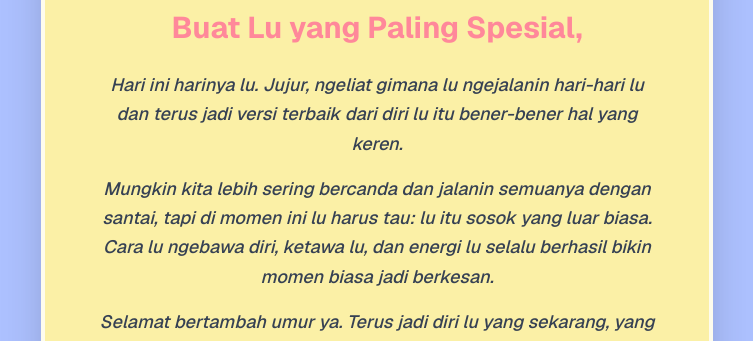
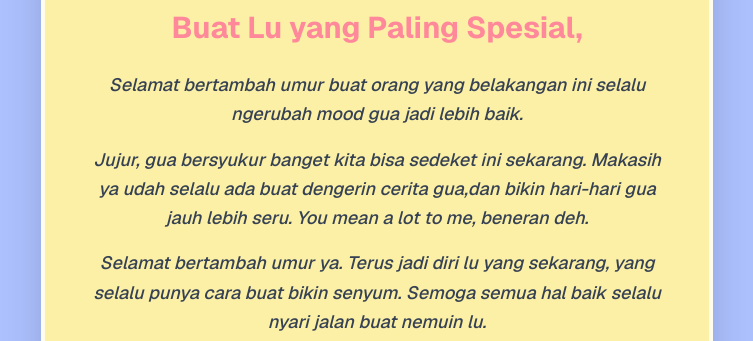
Before and after one commit to Rijal-Tafsiri14/kado-ultah, a Next.js app: page /finale in a window 1280 px wide. Shown: the part 154-495 px from the top of the page, without its empty margins (263-1016 px from the left). Built offline with nearby package versions, Linux system fonts and the light colour scheme; no server answers.

Commit message:
update: ganti kata jadi sansekerta

```diff
--- a/app/finale/page.tsx
+++ b/app/finale/page.tsx
@@ -125,10 +125,10 @@ export default function FinalePage() {
 
           <div className="space-y-4 text-gray-700 leading-relaxed font-medium md:text-lg italic">
             <motion.p initial={{ opacity: 0 }} animate={{ opacity: 1 }} transition={{ delay: 0.5, duration: 1 }}>
-              Hari ini harinya lu. Jujur, ngeliat gimana lu ngejalanin hari-hari lu dan terus jadi versi terbaik dari diri lu itu bener-bener hal yang keren.
+              Selamat bertambah umur buat orang yang belakangan ini selalu ngerubah mood gua jadi lebih baik.
             </motion.p>
             <motion.p initial={{ opacity: 0 }} animate={{ opacity: 1 }} transition={{ delay: 2, duration: 1 }}>
-              Mungkin kita lebih sering bercanda dan jalanin semuanya dengan santai, tapi di momen ini lu harus tau: lu itu sosok yang luar biasa. Cara lu ngebawa diri, ketawa lu, dan energi lu selalu berhasil bikin momen biasa jadi berkesan.
+              Jujur, gua bersyukur banget kita bisa sedeket ini sekarang. Makasih ya udah selalu ada buat dengerin cerita gua,dan bikin hari-hari gua jauh lebih seru. You mean a lot to me, beneran deh.
             </motion.p>
             <motion.p initial={{ opacity: 0 }} animate={{ opacity: 1 }} transition={{ delay: 3.5, duration: 1 }}>
               Selamat bertambah umur ya. Terus jadi diri lu yang sekarang, yang selalu punya cara buat bikin senyum. Semoga semua hal baik selalu nyari jalan buat nemuin lu.
--- a/app/layout.tsx
+++ b/app/layout.tsx
@@ -14,7 +14,7 @@ const geistMono = Geist_Mono({
 
 export const metadata: Metadata = {
   title: "Happy Birthday! 🎂✨",
-  description: "Kado memori spesial buat kamu...",
+  description: "Sebuah ucapan manis buat lu",
 };
 
 export default function RootLayout({ children }: LayoutProps<"/">) {
--- a/app/page.tsx
+++ b/app/page.tsx
@@ -43,7 +43,7 @@ export default function LoginPage() {
         </h1>
         <p className="text-sm mb-8 text-gray-700 leading-relaxed">
           Satu tempat khusus yang dibuat dengan penuh hangat. Masukkan kata rahasia kita untuk membuka kadonya ya...
-          clue "Perempuan Cantik"
+          clue "2 kata, Perempuan Cantik"
         </p>
 
         <form onSubmit={handleLogin} className="flex flex-col gap-4">
@@ -74,7 +74,7 @@ export default function LoginPage() {
             type="submit"
             className="w-full py-3.5 bg-coral-pink text-white rounded-2xl font-bold tracking-wider shadow-lg hover:brightness-105 transition-all mt-2 text-base flex items-center justify-center gap-2"
           >
-            <span>Buka Kado</span> 🎁
+            <span>Masuk ke Asmaraloka</span> 🎁
           </motion.button>
         </form>
       </motion.div>
```
